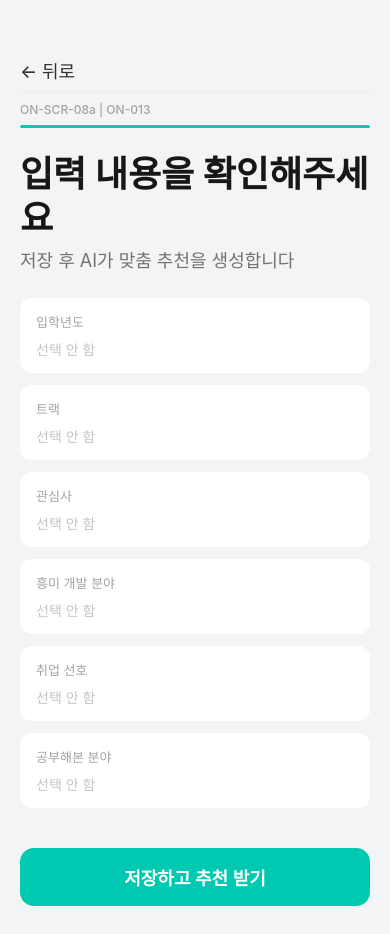
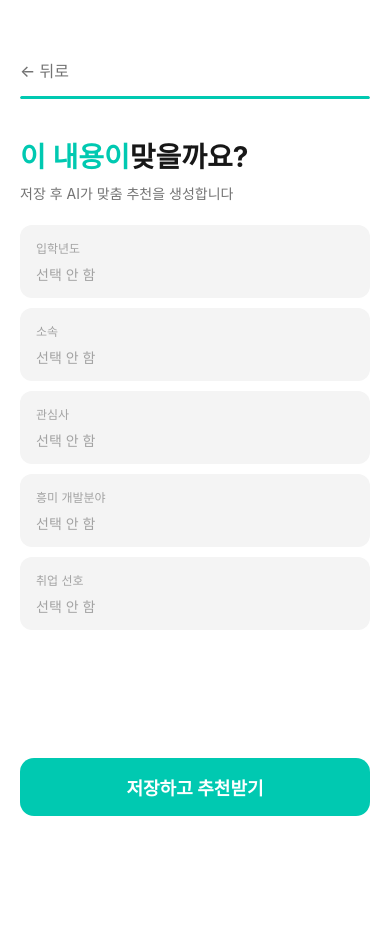
Before and after one commit to Tracktory/Frontend, a React Native app: screen /OnboardingConfirm in a window 390 px wide. After the commit the page ends 844 px from the top, so only its background shows below. Built offline with nearby package versions, Linux system fonts and the light colour scheme; what react-native-worklets would draw is missing.

Commit message:
feat: 온보딩 결과 확인 화면 스타일 적용

```diff
--- a/src/pages/onboarding/OnboardingConfirmPage.tsx
+++ b/src/pages/onboarding/OnboardingConfirmPage.tsx
@@ -4,6 +4,7 @@ import { StackScreenProps } from '@react-navigation/stack';
 
 import { ProgressBar } from '../../components/ProgressBar';
 import { OnboardingStackParamList } from '../../navigation/OnboardingNavigator';
+import { colors } from '../../styles/colors';
 import { useOnboardingStore } from '../../stores/onboardingStore';
 import { SaveAndRecommendButton } from './components/SaveAndRecommendButton';
 
@@ -41,15 +42,15 @@ function ChipList({ items }: { items: string[] }) {
 
 const cardStyles = StyleSheet.create({
   card: {
-    backgroundColor: '#FFFFFF',
+    backgroundColor: '#F4F4F4',
     borderRadius: 12,
     paddingHorizontal: 16,
     paddingVertical: 14,
-    marginBottom: 12,
+    marginBottom: 10,
   },
   label: {
-    fontSize: 13,
-    color: '#A3A3A3',
+    fontSize: 12,
+    color: colors.textHint,
     marginBottom: 8,
   },
   valueRow: {
@@ -59,19 +60,19 @@ const cardStyles = StyleSheet.create({
     alignItems: 'center',
   },
   chip: {
-    backgroundColor: '#F0F0F0',
-    borderRadius: 14,
+    backgroundColor: '#00C9B1',
+    borderRadius: 100,
     paddingHorizontal: 10,
     paddingVertical: 4,
   },
   chipText: {
-    fontSize: 14,
-    color: '#333333',
+    fontSize: 13,
+    color: '#FFFFFF',
     fontWeight: '500',
   },
   empty: {
     fontSize: 14,
-    color: '#C4C4C4',
+    color: colors.textHint,
   },
 });
 
@@ -92,27 +93,18 @@ export function OnboardingConfirmPage({ navigation }: Props) {
   const admissionYearLabel =
     admissionYear && grade ? `${admissionYear}년 (${grade}학년)` : null;
 
-  // 텍스트 입력값을 쉼표로 파싱해 칩 배열과 합치기
   const inputTags = experiencedFieldInput
     ? experiencedFieldInput
         .split(/[,，]/)
         .map((s) => s.trim())
         .filter(Boolean)
     : [];
-  const allExperiencedFields = [
-    ...new Set([...inputTags, ...experiencedFields]),
-  ];
+  const allExperiencedFields = [...new Set([...inputTags, ...experiencedFields])];
 
-  // 취업 선호: 회사 유형 + 구분자 + 가치
-  const employmentPreferenceChips: { text: string; isDot?: boolean }[] = [];
-  preferredCompanyTypes.forEach((t) => employmentPreferenceChips.push({ text: t }));
-  if (preferredCompanyTypes.length > 0 && employmentValues.length > 0) {
-    employmentPreferenceChips.push({ text: '•', isDot: true });
-  }
-  employmentValues.forEach((v) => employmentPreferenceChips.push({ text: v }));
+  const employmentChips = [...preferredCompanyTypes, ...employmentValues];
 
   const handleSave = () => {
-    console.log('[Onboarding] 저장하고 추천 받기 클릭');
+    console.log('[Onboarding] 저장하고 추천받기 클릭');
     console.log('[Onboarding] 최종 데이터:', {
       admissionYear,
       grade,
@@ -131,21 +123,22 @@ export function OnboardingConfirmPage({ navigation }: Props) {
 
   return (
     <View style={styles.screen}>
+      <View style={styles.headerRow}>
+        <Pressable onPress={() => navigation.goBack()} style={styles.backButton}>
+          <Text style={styles.backButtonText}>← 뒤로</Text>
+        </Pressable>
+      </View>
+
       <ScrollView
         style={styles.scrollArea}
         contentContainerStyle={styles.content}
         showsVerticalScrollIndicator={false}
       >
-        <View style={styles.headerRow}>
-          <Pressable onPress={() => navigation.goBack()} style={styles.backButton}>
-            <Text style={styles.backButtonText}>← 뒤로</Text>
-          </Pressable>
-        </View>
-
-        <Text style={styles.screenId}>ON-SCR-08a | ON-013</Text>
         <ProgressBar progress={1.0} />
 
-        <Text style={styles.title}>입력 내용을 확인해주세요</Text>
+        <Text style={styles.title}>
+          <Text style={styles.titleHighlight}>이 내용이</Text>맞을까요?
+        </Text>
         <Text style={styles.subtitle}>저장 후 AI가 맞춤 추천을 생성합니다</Text>
 
         {/* 입학년도 */}
@@ -159,7 +152,7 @@ export function OnboardingConfirmPage({ navigation }: Props) {
 
         {/* 소속 — 1학년: 단과대, 2학년+: 트랙 */}
         {affiliation === '1학년' ? (
-          <ConfirmCard label="단과대">
+          <ConfirmCard label="소속">
             {college ? (
               <Text style={styles.valueText}>{college}</Text>
             ) : (
@@ -167,7 +160,7 @@ export function OnboardingConfirmPage({ navigation }: Props) {
             )}
           </ConfirmCard>
         ) : (
-          <ConfirmCard label="트랙">
+          <ConfirmCard label="소속">
             {track1 ? (
               <Text style={styles.valueText}>
                 {track1}
@@ -184,34 +177,22 @@ export function OnboardingConfirmPage({ navigation }: Props) {
           <ChipList items={interests} />
         </ConfirmCard>
 
-        {/* 흥미 개발 분야 */}
-        <ConfirmCard label="흥미 개발 분야">
+        {/* 흥미 개발분야 */}
+        <ConfirmCard label="흥미 개발분야">
           <ChipList items={developmentFields} />
         </ConfirmCard>
 
         {/* 취업 선호 */}
         <ConfirmCard label="취업 선호">
-          {employmentPreferenceChips.length === 0 ? (
-            <Text style={cardStyles.empty}>선택 안 함</Text>
-          ) : (
-            employmentPreferenceChips.map((item, idx) =>
-              item.isDot ? (
-                <Text key={`dot-${idx}`} style={styles.dotSeparator}>
-                  {item.text}
-                </Text>
-              ) : (
-                <View key={`${item.text}-${idx}`} style={cardStyles.chip}>
-                  <Text style={cardStyles.chipText}>{item.text}</Text>
-                </View>
-              )
-            )
-          )}
+          <ChipList items={employmentChips} />
         </ConfirmCard>
 
-        {/* 공부해본 분야 */}
-        <ConfirmCard label="공부해본 분야">
-          <ChipList items={allExperiencedFields} />
-        </ConfirmCard>
+        {/* 공부해본 분야 (선택사항) */}
+        {allExperiencedFields.length > 0 && (
+          <ConfirmCard label="공부해본 분야">
+            <ChipList items={allExperiencedFields} />
+          </ConfirmCard>
+        )}
       </ScrollView>
 
       <View style={styles.bottomArea}>
@@ -224,10 +205,25 @@ export function OnboardingConfirmPage({ navigation }: Props) {
 const styles = StyleSheet.create({
   screen: {
     flex: 1,
-    backgroundColor: '#F3F4F6',
+    backgroundColor: colors.background,
     paddingHorizontal: 20,
     paddingTop: 48,
     paddingBottom: 28,
+  },
+  headerRow: {
+    minHeight: 44,
+    justifyContent: 'center',
+    marginBottom: 4,
+  },
+  backButton: {
+    alignSelf: 'flex-start',
+    paddingVertical: 8,
+    paddingRight: 12,
+  },
+  backButtonText: {
+    fontSize: 16,
+    fontWeight: '500',
+    color: colors.textSecondary,
   },
   scrollArea: {
     flex: 1,
@@ -235,57 +231,27 @@ const styles = StyleSheet.create({
   content: {
     paddingBottom: 16,
   },
-  headerRow: {
-    minHeight: 44,
-    flexDirection: 'row',
-    alignItems: 'center',
-    borderBottomWidth: 1,
-    borderBottomColor: '#ECECEC',
-    marginBottom: 10,
-  },
-  backButton: {
-    paddingVertical: 8,
-    paddingRight: 12,
-  },
-  backButtonText: {
-    fontSize: 18,
-    fontWeight: '500',
-    color: '#333333',
-  },
-  headerTitle: {
-    fontSize: 16,
-    fontWeight: '600',
-    color: '#333333',
-    marginLeft: 8,
-  },
-  screenId: {
-    fontSize: 12,
-    color: '#A3A3A3',
-    marginBottom: 8,
-    fontWeight: '500',
-  },
   title: {
-    fontSize: 36,
-    lineHeight: 44,
+    fontSize: 28,
+    lineHeight: 36,
     fontWeight: '700',
-    color: '#171717',
+    color: colors.textPrimary,
+    marginTop: 16,
     marginBottom: 8,
   },
+  titleHighlight: {
+    color: colors.primary,
+  },
   subtitle: {
-    fontSize: 18,
-    lineHeight: 26,
-    color: '#737373',
-    marginBottom: 24,
+    fontSize: 14,
+    lineHeight: 22,
+    color: colors.textSecondary,
+    marginBottom: 20,
   },
   valueText: {
-    fontSize: 16,
+    fontSize: 15,
     fontWeight: '600',
-    color: '#171717',
-  },
-  dotSeparator: {
-    fontSize: 14,
-    color: '#A3A3A3',
-    marginHorizontal: 2,
+    color: colors.textPrimary,
   },
   bottomArea: {
     paddingTop: 12,
--- a/src/pages/onboarding/components/SaveAndRecommendButton.tsx
+++ b/src/pages/onboarding/components/SaveAndRecommendButton.tsx
@@ -7,5 +7,5 @@ interface SaveAndRecommendButtonProps {
 }
 
 export function SaveAndRecommendButton({ onPress }: SaveAndRecommendButtonProps) {
-  return <Button title="저장하고 추천 받기" variant="primary" onPress={onPress} />;
+  return <Button title="저장하고 추천받기" variant="primary" onPress={onPress} />;
 }
```
